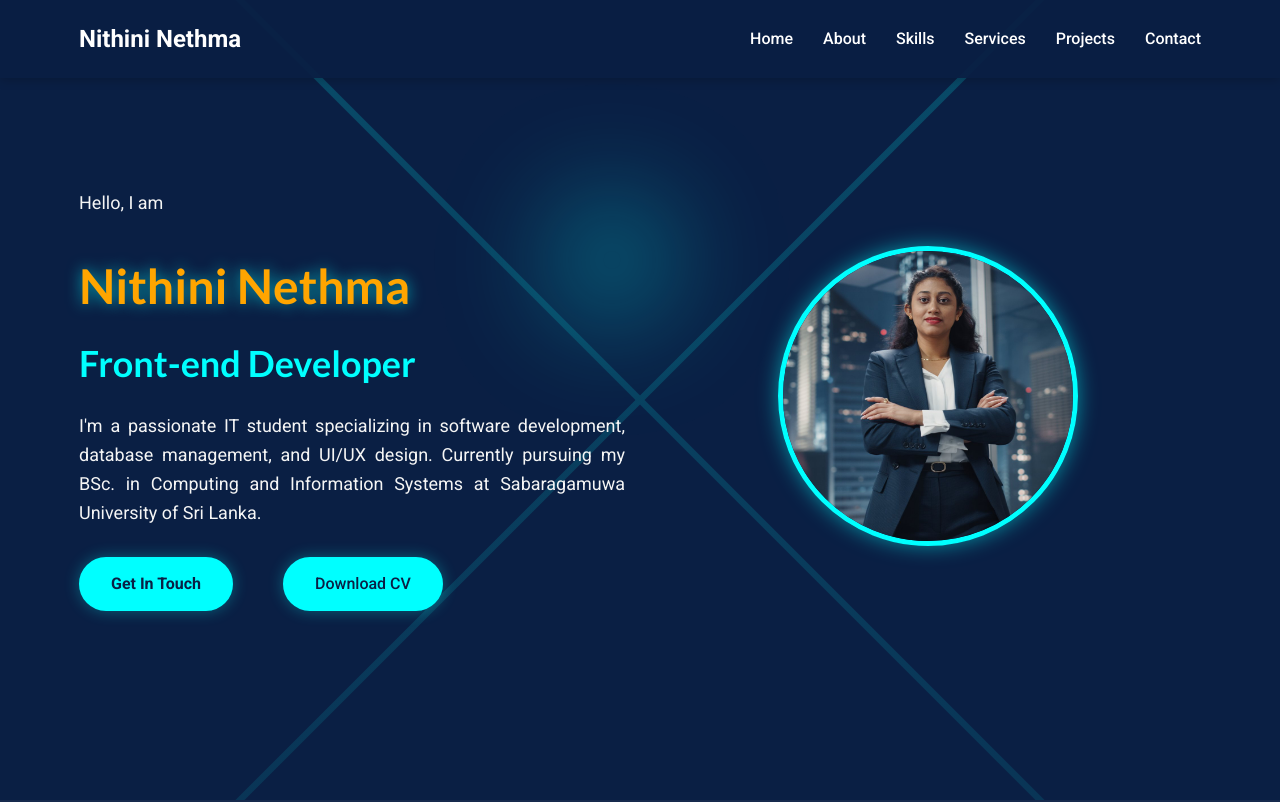
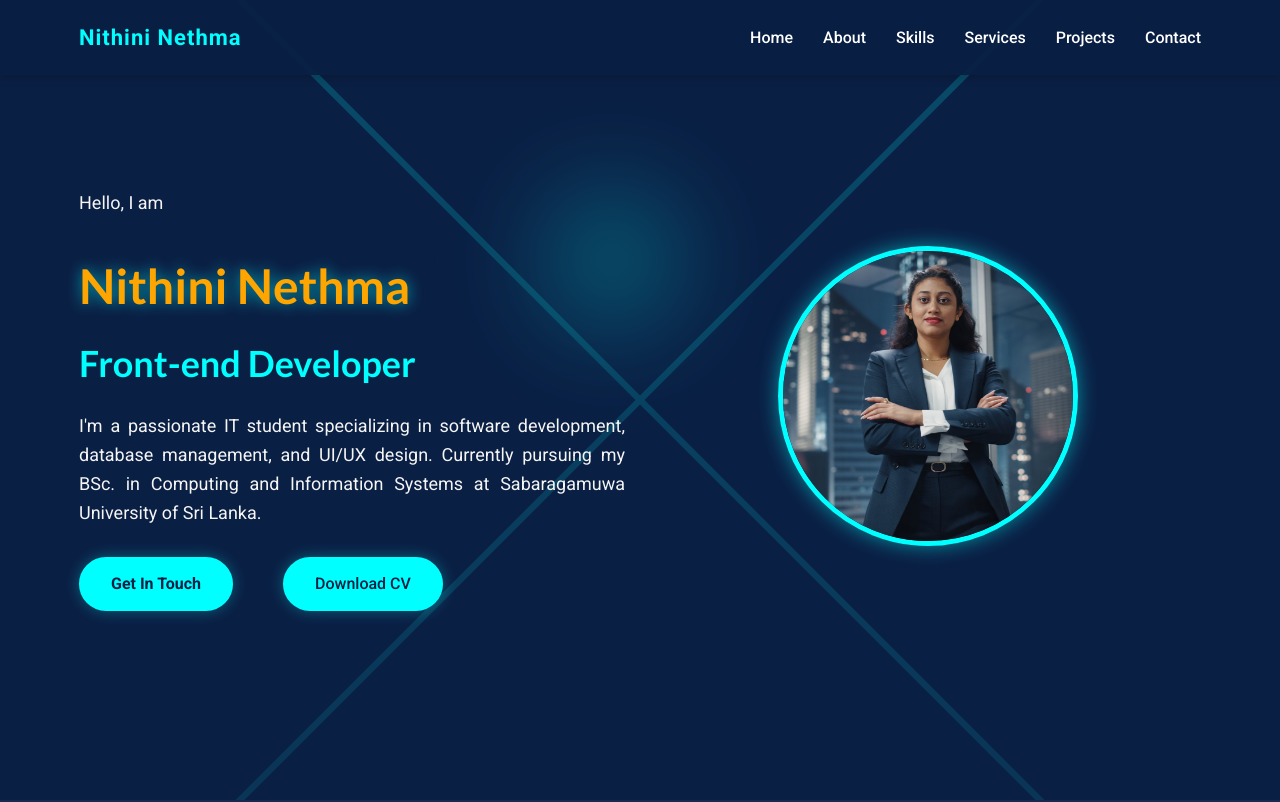
Before and after one commit to Nithini-nethma/portfolio, a plain HTML site: page index.html in a window 1280 px wide. Shown: the top 802 px of the page. Drawn offline with Linux system fonts and the light colour scheme.

Commit message:
Update style.css

```diff
--- a/style.css
+++ b/style.css
@@ -79,9 +79,12 @@ nav {
 }
 
 .logo {
-    font-size: 24px;
-    font-weight: 700;
-    color: var(--white);
+    font-size: 22px;
+    font-weight: bold;
+    color: var(--cyan);
+    margin-right: 30px;
+    letter-spacing: 1px;
+
 }
 
 .logo span {
```
